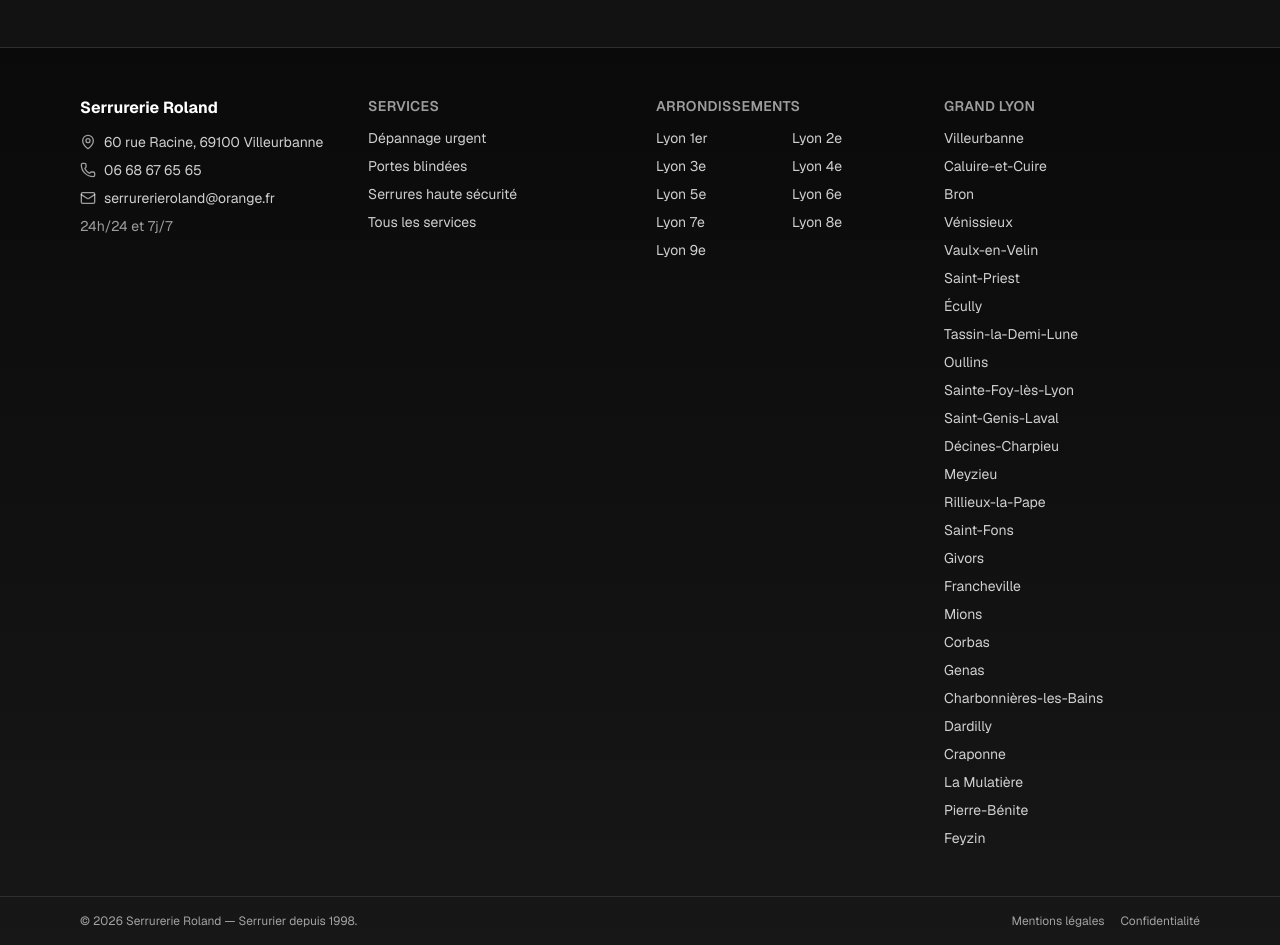
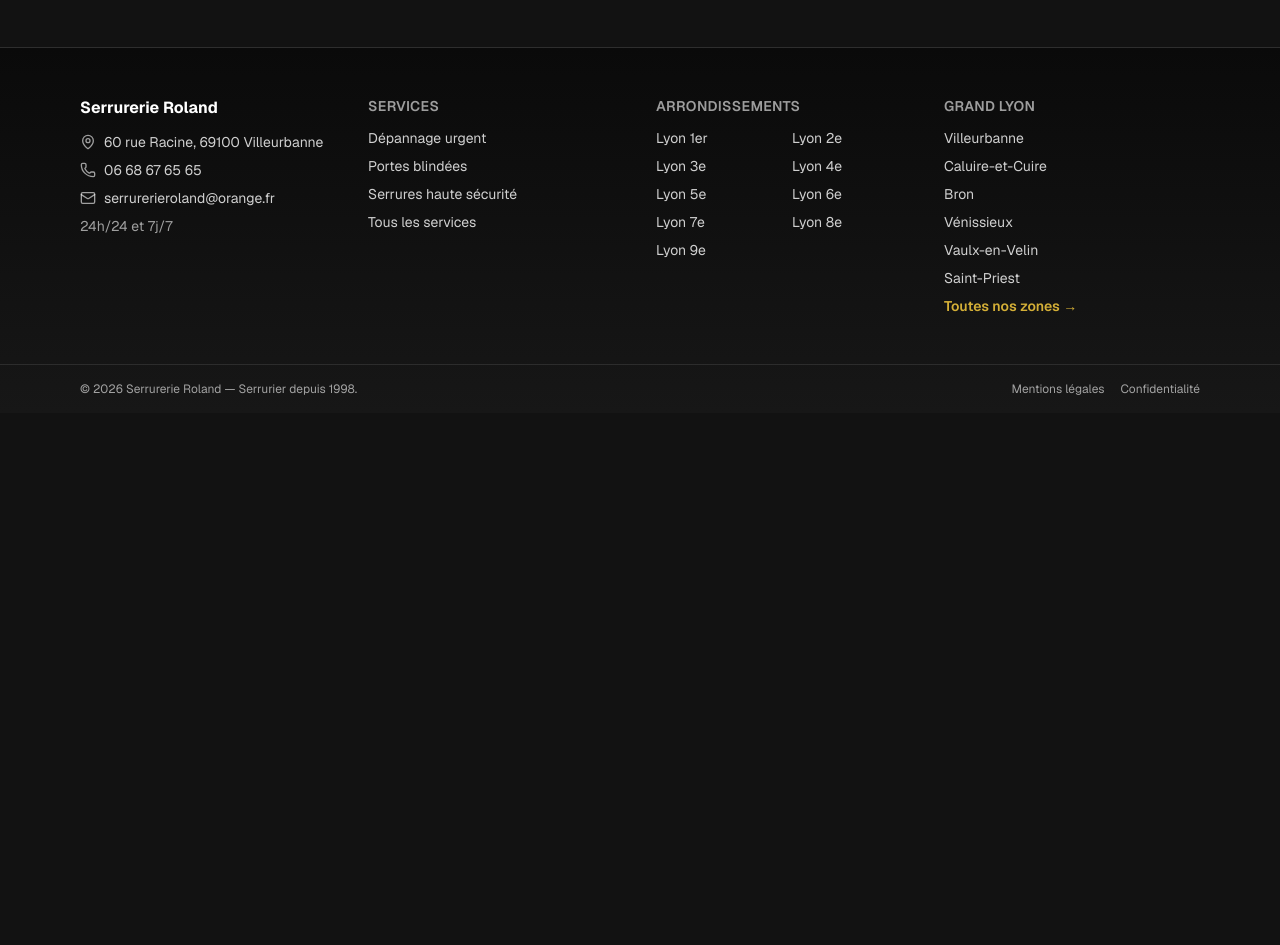
Before and after one commit to zboobinn/serrureriev2, a Next.js app: page / in a window 1280 px wide. Shown: the part 4760-5705 px from the top of the page. After the commit the page ends 5173 px from the top, so only its background shows below. Built offline with nearby package versions, Linux system fonts and the light colour scheme; no server answers.

Commit message:
correction footer

```diff
--- a/src/components/layout/Footer.tsx
+++ b/src/components/layout/Footer.tsx
@@ -7,6 +7,24 @@ import {
   addressInline,
 } from "@/data/site";
 import { arrondissements, communes, zoneHref } from "@/data/zones";
+
+/**
+ * Footer : on ne liste que les 6 communes principales (siège + les plus
+ * demandées) pour garder une colonne équilibrée — les 26 communes restent
+ * toutes générées et indexées (sitemap, hub /zones), seul l'affichage ici
+ * est restreint. Voir /zones pour la liste complète.
+ */
+const COMMUNES_FOOTER_SLUGS = [
+  "villeurbanne",
+  "caluire-et-cuire",
+  "bron",
+  "venissieux",
+  "vaulx-en-velin",
+  "saint-priest",
+];
+const communesFooter = COMMUNES_FOOTER_SLUGS.map((slug) =>
+  communes.find((z) => z.slug === slug),
+).filter((z): z is NonNullable<typeof z> => Boolean(z));
 
 /**
  * Pied de page global : NAP complet (cohérence SEO local), navigation
@@ -77,13 +95,21 @@ export function Footer() {
             Grand Lyon
           </h2>
           <ul className="mt-3 space-y-2 text-sm">
-            {communes.map((z) => (
+            {communesFooter.map((z) => (
               <li key={z.slug}>
                 <Link href={zoneHref(z)} className="focus-ring-invert rounded-sm transition-colors hover:text-accent">
                   {z.nom}
                 </Link>
               </li>
             ))}
+            <li>
+              <Link
+                href="/zones"
+                className="focus-ring-invert rounded-sm font-semibold text-accent transition-colors hover:text-accent/80"
+              >
+                Toutes nos zones →
+              </Link>
+            </li>
           </ul>
         </nav>
       </div>
```
